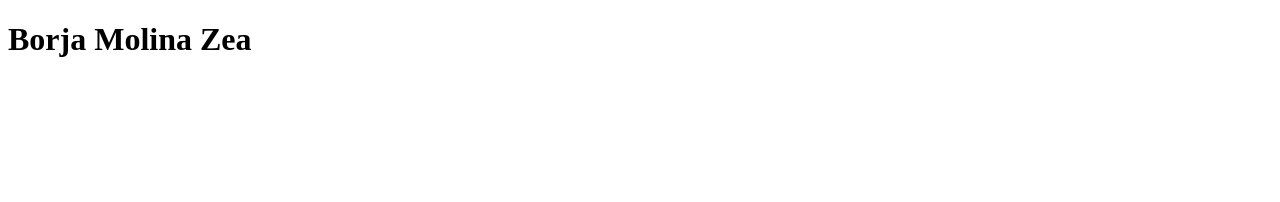
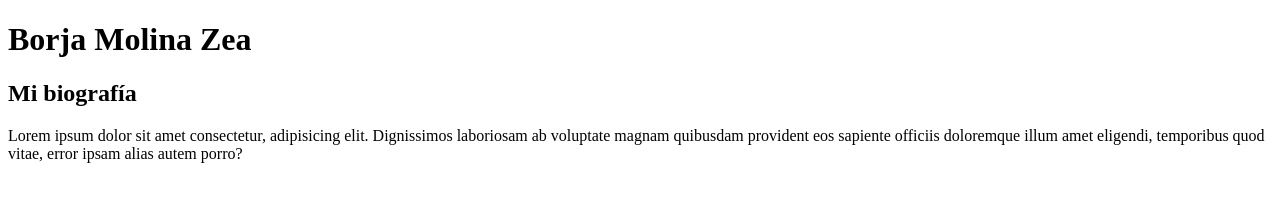
Before and after one commit to bmolzea/prueba4, a plain HTML site: page index.html in a window 1280 px wide. Drawn offline with Linux system fonts and the light colour scheme.

Commit message:
Añadida biografía

```diff
--- a/index.html
+++ b/index.html
@@ -7,5 +7,9 @@
 </head>
 <body>
     <h1>Borja Molina Zea</h1>
+    <article>
+        <h2>Mi biografía</h2>
+        <p>Lorem ipsum dolor sit amet consectetur, adipisicing elit. Dignissimos laboriosam ab voluptate magnam quibusdam provident eos sapiente officiis doloremque illum amet eligendi, temporibus quod vitae, error ipsam alias autem porro?</p>
+    </article>
 </body>
 </html>
```
